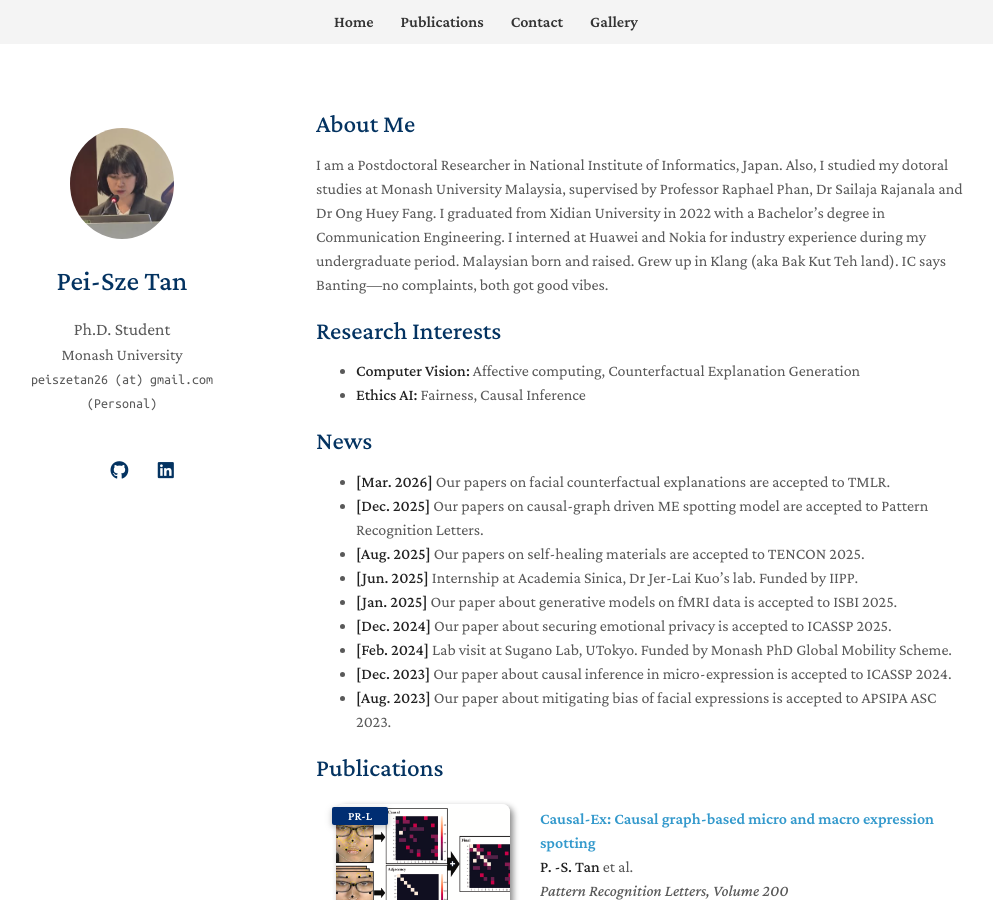
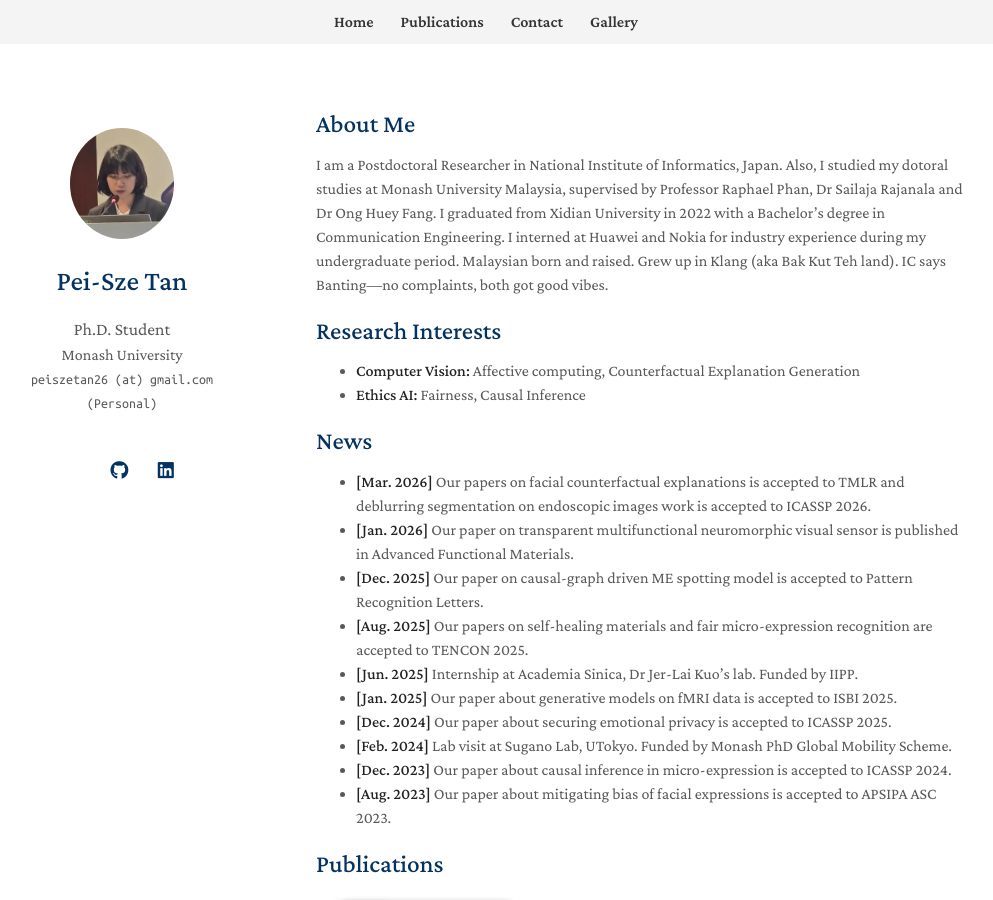
Before and after one commit to noobasuna/tpeisze, a Jekyll site: the page built from index.md, in a window 1280 px wide and 900 px high. Shown: the whole window, without its empty margins (154-1147 px from the left). Built offline with Jekyll 4.4.1, drawn with Linux system fonts in a browser that asks for light colours; a style sheet for code colours, icons or effects is not loaded; our own code applies the rules of GitHub Pages for plain Markdown files.

Commit message:
Revise news section with recent paper updates
Updated news entries for paper acceptances and publications.

```diff
--- a/index.md
+++ b/index.md
@@ -12,9 +12,10 @@ I am a Postdoctoral Researcher in National Institute of Informatics, Japan. Also
 - **Ethics AI:** Fairness, Causal Inference
 
 ## News
-- **[Mar. 2026]** Our papers on facial counterfactual explanations are accepted to TMLR.
-- **[Dec. 2025]** Our papers on causal-graph driven ME spotting model are accepted to Pattern Recognition Letters.
-- **[Aug. 2025]** Our papers on self-healing materials are accepted to TENCON 2025.
+- **[Mar. 2026]** Our papers on facial counterfactual explanations is accepted to TMLR and deblurring segmentation on endoscopic images work is accepted to ICASSP 2026.
+- **[Jan. 2026]** Our paper on transparent multifunctional neuromorphic visual sensor is published in Advanced Functional Materials.
+- **[Dec. 2025]** Our paper on causal-graph driven ME spotting model is accepted to Pattern Recognition Letters.
+- **[Aug. 2025]** Our papers on self-healing materials and fair micro-expression recognition are accepted to TENCON 2025.
 - **[Jun. 2025]** Internship at Academia Sinica, Dr Jer-Lai Kuo's lab. Funded by IIPP.
 - **[Jan. 2025]** Our paper about generative models on fMRI data is accepted to ISBI 2025.
 - **[Dec. 2024]** Our paper about securing emotional privacy is accepted to ICASSP 2025.
```
